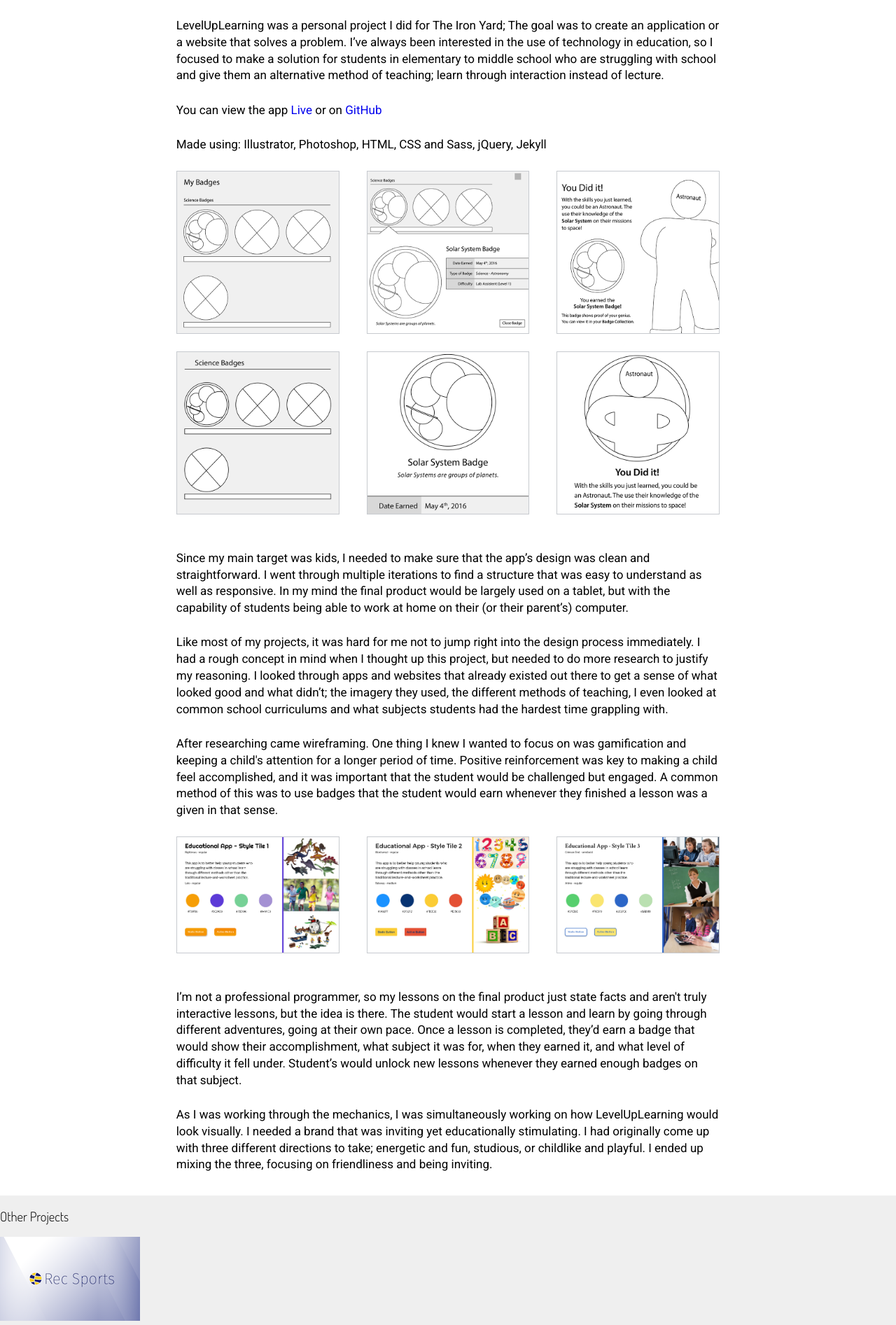
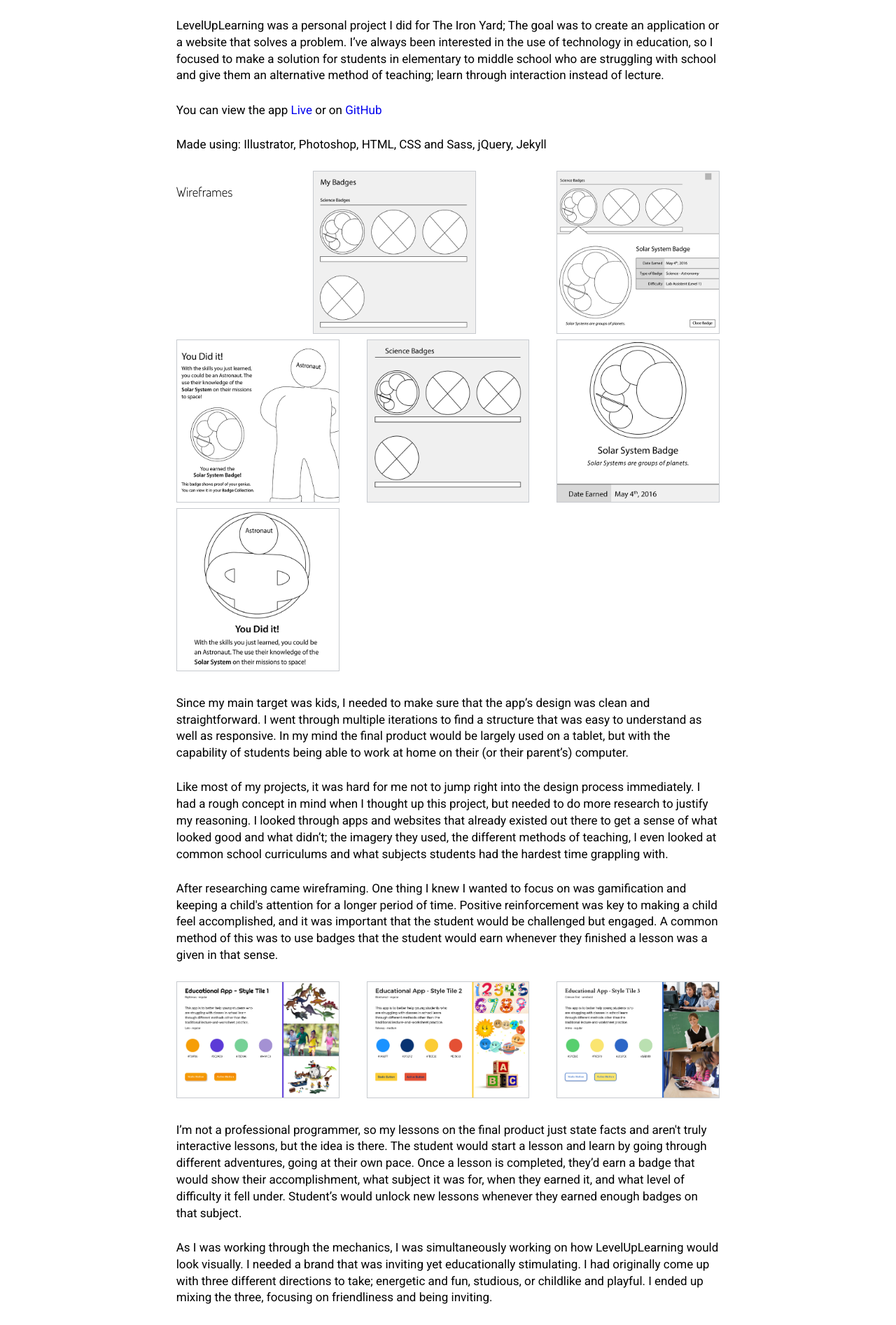
Before and after one commit to jhartley1412/old-portfolio-2, a Jekyll site: the page built from levelup.html, in a window 1280 px wide. Shown: the part 600-2493 px from the top of the page at 70% size. Built offline with Jekyll 4.4.1, drawn with Linux system fonts in a browser that asks for light colours; nearby versions of some CDN libraries.

Commit message:
adding new styling to case study thumbnails container

```diff
--- a/css/main.scss
+++ b/css/main.scss
@@ -246,10 +246,15 @@ span.underline{
 	flex-wrap: wrap;
 
 	margin: 0 auto;
+
+	h3{
+		clear: both;
+		text-align: center;
+	}
 }
 
 .flex-item{
-	margin-bottom: 25px;
+	margin-bottom: 0.5em;
 }
 
 //project minor (b) images
--- a/levelup.html
+++ b/levelup.html
@@ -24,6 +24,8 @@ permalink: levelup
 
 
 		<div class="cs-pictures-container">
+
+			<h3> Wireframes </h3>
 
 			<div class="flex-item static-img-portrait">
 
```
Also changed, not shown: 3 other files.
